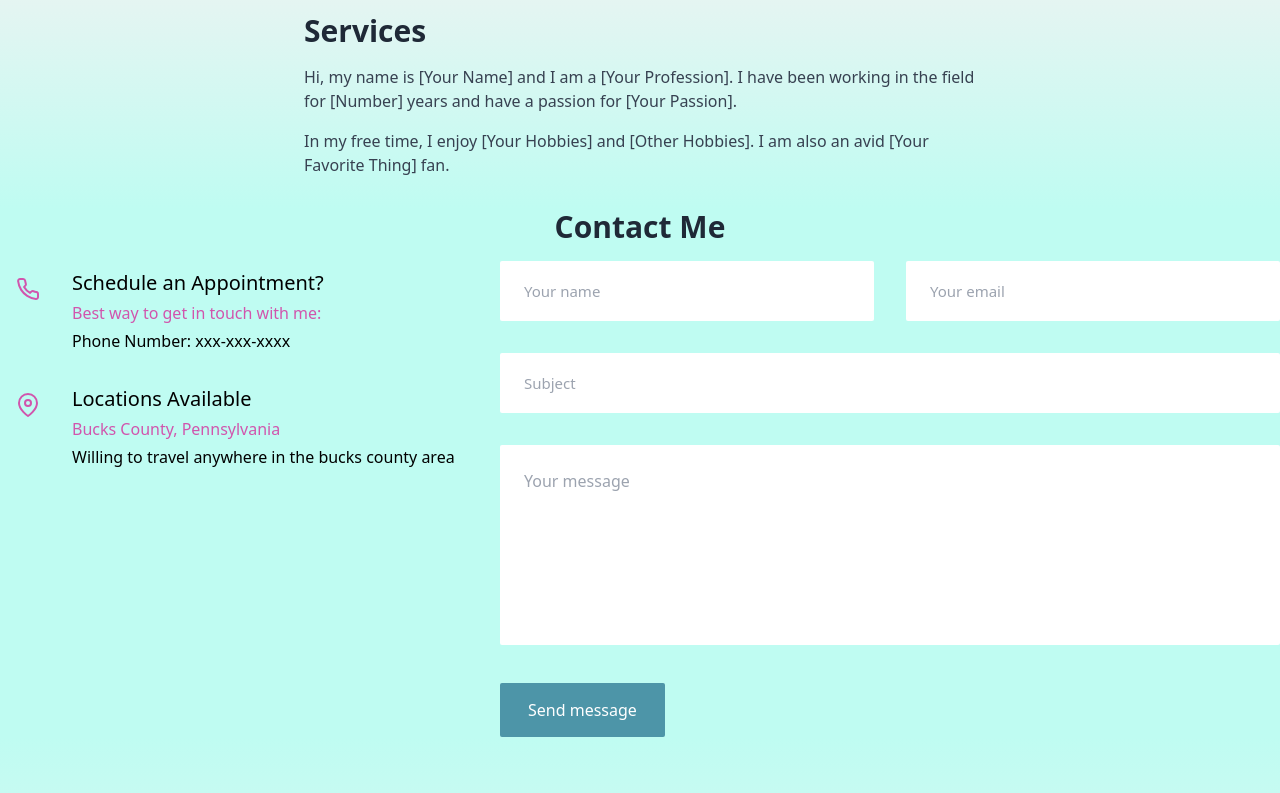
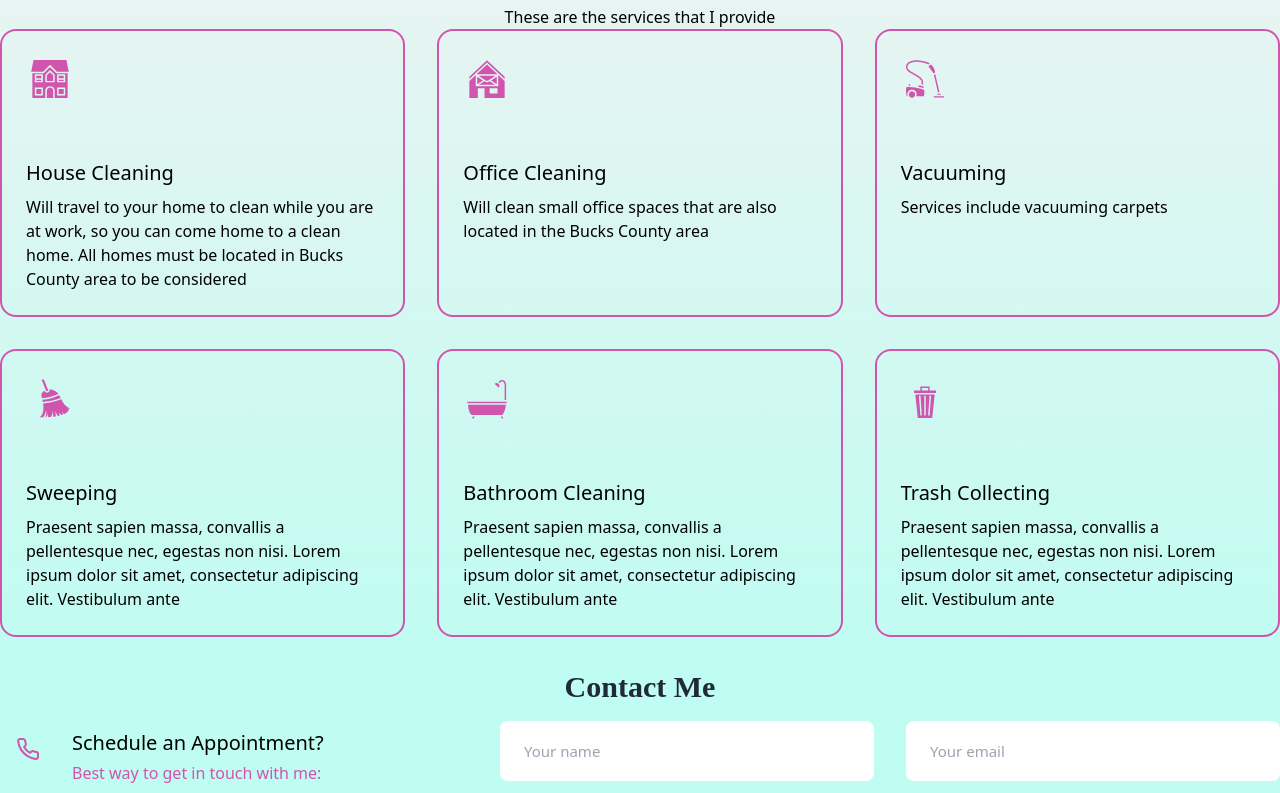
Before and after one commit to fredkamm/cleaners_page, a React (Create React App) app: page / in a window 1280 px wide. Shown: the part 1047-1840 px from the top of the page. Built offline with nearby package versions, Linux system fonts and the light colour scheme.

Commit message:
google font style added, footer is complete

```diff
--- a/src/components/contact.jsx
+++ b/src/components/contact.jsx
@@ -62,7 +62,7 @@ const Contact = () => {
               name="message"
               placeholder="Your message"
             ></textarea>
-            <button className="btn btn-lg bg-accent hover:bg-secondary-hover">
+            <button className="btn btn-lg hover:bg-secondary-hover">
               Send message
             </button>
           </form>
--- a/src/components/footer.jsx
+++ b/src/components/footer.jsx
@@ -1,21 +1,15 @@
 import React from 'react';
-
-// import logo
-import Logo from '../images/Logo.png';
 
 const Footer = () => {
   return (
     <footer className='bg-gradient-to-t from-primary2 to-primary'>
       <div className='container mx-auto'>
-        <div className='flex flex-col p-3 lg:flex-row space-y-6 lg:space-y-3 items-center justify-around md:space-y-1'>
-          <div className='flex space-x-6 items-center justify-center'>
-            <p>hi</p>
-          </div>
+        <div className='flex flex-col py-7 lg:flex-row space-y-6 lg:space-y-3 items-center justify-around md:space-y-1'>
           <div>
-            <img className='h-[170px] lg:h-[300px]' src={Logo} alt='' />
+            <h1 className='text-[32px]'>Eva's Cleaning</h1>
           </div>
           <p className='text-paragraph opacity-80 text-[15px]'>
-            &copy; 2022 Fred Kamm. All rights reserved.
+            &copy; 2023 Fred Kamm. All rights reserved.
           </p>
         </div>
       </div>
--- a/src/components/header.jsx
+++ b/src/components/header.jsx
@@ -21,7 +21,7 @@ function header() {
     >
       <div className="container mx-auto h-full flex items-center justify-between">
         {/* logo */}
-        <a href="/home">
+        <a href="/">
           <img className="h-[250px]" src={Logo} alt="" />
         </a>
         {/* nav */}
--- a/src/components/services.jsx
+++ b/src/components/services.jsx
@@ -1,22 +1,31 @@
 import React from "react";
+
+// import services data
+import { services } from "../data";
 
 const Services = () => {
   return (
-    <section className="section bg-gradient-to-t from-primary to-primary2" id="services">
-      <div className="bg-secondary p-8">
-        <div className="max-w-2xl mx-auto">
-          <h2 className="text-3xl font-bold mb-4 text-gray-800">Services</h2>
-          <div className="mb-4">
-            <p className="text-gray-700 font-medium">
-              Hi, my name is [Your Name] and I am a [Your Profession]. I have
-              been working in the field for [Number] years and have a passion
-              for [Your Passion].
-            </p>
-          </div>
-          <p className="text-gray-700 font-medium">
-            In my free time, I enjoy [Your Hobbies] and [Other Hobbies]. I am
-            also an avid [Your Favorite Thing] fan.
-          </p>
+    <section id="services" className="section bg-gradient-to-t from-primary to-primary2">
+      <div className="container mx-auto">
+        <div className="flex flex-col items-center text-center">
+          <h2 className="section-title before:content-services relative before:absolute before:opacity-40 before:-top-[2rem] before:-left-28 before:hidden before:lg:block">
+            What I do for clients
+          </h2>
+          <p className="subtitle">These are the services that I provide</p>
+        </div>
+        <div className="grid pb-8 lg:grid-cols-3 gap-8">
+          {services.map((service, index) => {
+            const { icon, name, description } = service;
+            return (
+              <div className="border-2 border-text p-6 rounded-2xl" key={index}>
+                <div className="text-text rounded-sm w-12 h-12 flex justify-center items-center mb-14 text-[42px]">
+                  {icon}
+                </div>
+                <h4 className="text-xl font-medium mb-2">{name}</h4>
+                <p>{description}</p>
+              </div>
+            );
+          })}
         </div>
       </div>
     </section>
--- a/src/data.js
+++ b/src/data.js
@@ -1,4 +1,12 @@
 import { FiMapPin, FiPhone } from "react-icons/fi";
+import {
+  GiBroom,
+  GiVacuumCleaner,
+  GiPostOffice,
+  GiFamilyHouse,
+  GiTrashCan,
+  GiBathtub,
+} from "react-icons/gi";
 
 // navigation
 export const navigation = [
@@ -20,6 +28,46 @@ export const navigation = [
   },
 ];
 
+// Services
+export const services = [
+  {
+    icon: <GiFamilyHouse />,
+    name: "House Cleaning",
+    description:
+      "Will travel to your home to clean while you are at work, so you can come home to a clean home. All homes must be located in Bucks County area to be considered",
+  },
+  {
+    icon: <GiPostOffice />,
+    name: "Office Cleaning",
+    description:
+      "Will clean small office spaces that are also located in the Bucks County area",
+  },
+  {
+    icon: <GiVacuumCleaner />,
+    name: "Vacuuming",
+    description:
+      "Services include vacuuming carpets",
+  },
+  {
+    icon: <GiBroom />,
+    name: "Sweeping",
+    description:
+      "Praesent sapien massa, convallis a pellentesque nec, egestas non nisi. Lorem ipsum dolor sit amet, consectetur adipiscing elit. Vestibulum ante ",
+  },
+  {
+    icon: <GiBathtub />,
+    name: "Bathroom Cleaning",
+    description:
+      "Praesent sapien massa, convallis a pellentesque nec, egestas non nisi. Lorem ipsum dolor sit amet, consectetur adipiscing elit. Vestibulum ante ",
+  },
+  {
+    icon: <GiTrashCan />,
+    name: "Trash Collecting",
+    description:
+      "Praesent sapien massa, convallis a pellentesque nec, egestas non nisi. Lorem ipsum dolor sit amet, consectetur adipiscing elit. Vestibulum ante ",
+  },
+];
+
 // contact
 export const contact = [
   {
--- a/src/index.css
+++ b/src/index.css
@@ -2,9 +2,11 @@
 @tailwind components;
 @tailwind utilities;
 
+@import url("https://fonts.googleapis.com/css2?family=Cinzel&family=Dancing+Script&display=swap");
+
 @layer base {
   .btn {
-    @apply py-4 px-7 bg-paragraph font-medium text-white flex items-center justify-center rounded-sm hover:bg-accent-hover transition-all;
+    @apply py-4 px-7 border-2 border-text font-medium text-tertiary flex items-center justify-center rounded-3xl hover:bg-accent-hover transition-all;
   }
   .btn-lg {
     @apply h-[54px];
@@ -13,9 +15,13 @@
     @apply h-[48px];
   }
   .input {
-    @apply bg-secondary text-paragraph h-[60px] outline-none pl-6 w-full text-[15px] rounded-sm focus:outline focus:outline-1 focus:outline-accent;
+    @apply bg-secondary text-paragraph h-[60px] outline-none pl-6 w-full text-[15px] rounded-lg focus:outline focus:outline-1 focus:outline-accent;
   }
   .textarea {
-    @apply bg-secondary resize-none w-full outline-none p-6 rounded-sm h-[200px] focus:outline focus:outline-1 focus:outline-accent;
+    @apply bg-secondary resize-none w-full outline-none p-6 rounded-lg h-[200px] focus:outline focus:outline-1 focus:outline-accent;
   }
 }
+
+h1, h2, li {
+  font-family: 'Dancing Script', cursive;
+}
--- a/tailwind.config.js
+++ b/tailwind.config.js
@@ -15,7 +15,7 @@ module.exports = {
         tertiary: "#131419",
         accent: {
           DEFAULT: "#4d95a8",
-          hover: "#2d545e",
+          hover: "#D155AD",
         },
         paragraph: "#949fb0",
         text:"#D155AD",
```
Lines whose indentation alone changed are shown as unchanged.
